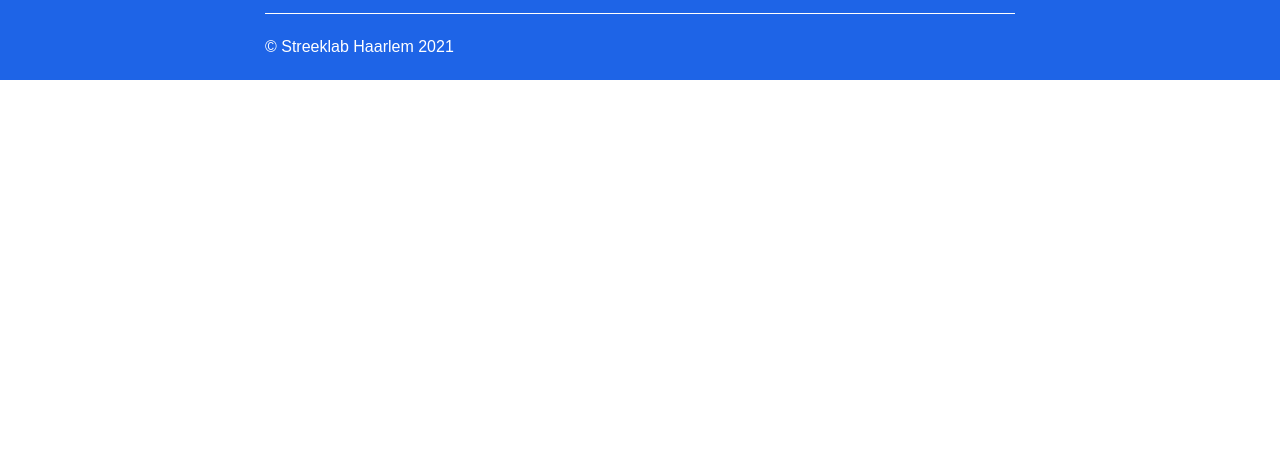
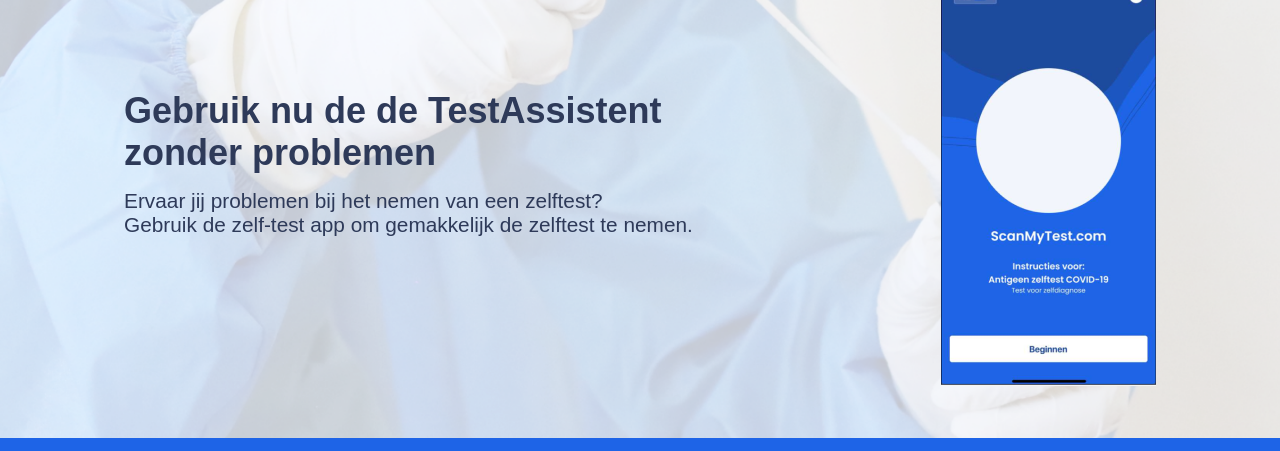
Before and after one commit to JustinLung/saml-zelftestapp-campaign-website, a plain HTML site: page index.html in a window 1280 px wide. Shown: the part 3603-4054 px from the top of the page. Before the commit the page ends 3683 px from the top, so only its background shows below. Drawn offline with Linux system fonts and the light colour scheme; a web font is replaced by a local one.

Commit message:
download app section made

```diff
--- a/index.html
+++ b/index.html
@@ -140,6 +140,21 @@
       <div><img src="/assets/AboutImage.jpg" alt="Zelftest image" /></div>
     </section>
 
+    <section class="use-section">
+      <div>
+        <h3>
+          Gebruik nu de de TestAssistent <br />
+          zonder problemen
+        </h3>
+        <p>
+          Ervaar jij problemen bij het nemen van een zelftest? <br> Gebruik de
+          zelf-test app om gemakkelijk de zelftest te nemen.
+        </p>
+      </div>
+
+      <div><img src="assets/app-homescreen.png" alt="Homescreen TestAssistent"></div>
+    </section>
+
     <footer>
       <div class="footer-wrapper">
         <h3 class="footer-logo">TestAssistent</h3>
--- a/styles/style.css
+++ b/styles/style.css
@@ -321,6 +321,36 @@ ul {
   max-height: 90%;
 }
 
+/* USE SECTION */
+.use-section {
+  background-image: url('../assets/download-section-image.png');
+  background-size: cover;
+  background-position: center;
+  background-repeat: no-repeat;
+
+  height: auto;
+
+  display: flex;
+  flex-direction: column;
+  justify-content: center;
+  align-items: center;
+
+  padding: 2em;
+}
+
+.use-section div {
+  margin: 1em 0;
+}
+
+.use-section div > h3 {
+  padding: 0.4em 0;
+  font-size: 2rem;
+}
+
+.use-section div > p {
+  font-size: 1.2rem;
+}
+
 /* FOOTER */
 footer {
   background-color: var(--light-blue);
@@ -438,6 +468,25 @@ footer ul .footer-title {
     margin: 2em;
     flex-direction: row;
   }
+
+  .use-section {
+    flex-direction: row;
+    justify-content: space-around;
+    padding: 2em 0;
+  }
+
+  .use-section div > h3 {
+    font-size: 2.25rem;
+  }
+
+  .use-section div > p {
+    font-size: 1.3rem;
+  }
+
+  .use-section div > img {
+    max-width: 100%;
+    max-height: 100%;
+  }
 }
 
 @media (min-width: 70em) {
```
Also changed, not shown: assets/app-homescreen.png (added), assets/download-section-image.png (added).
